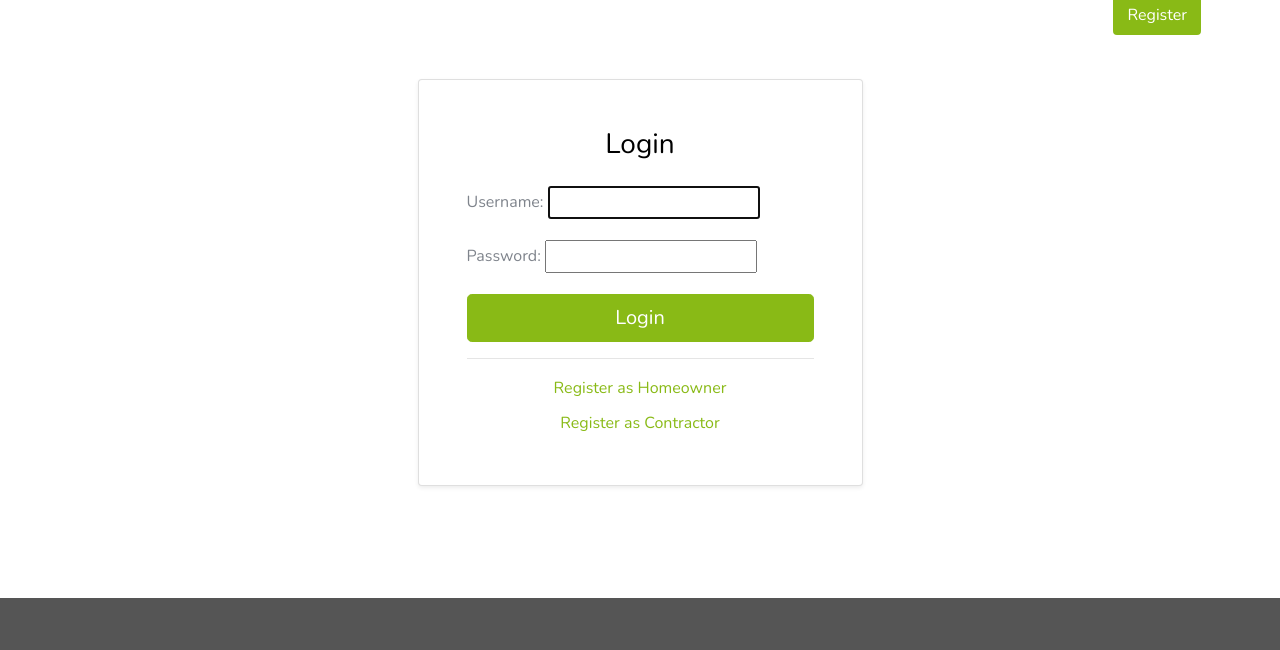
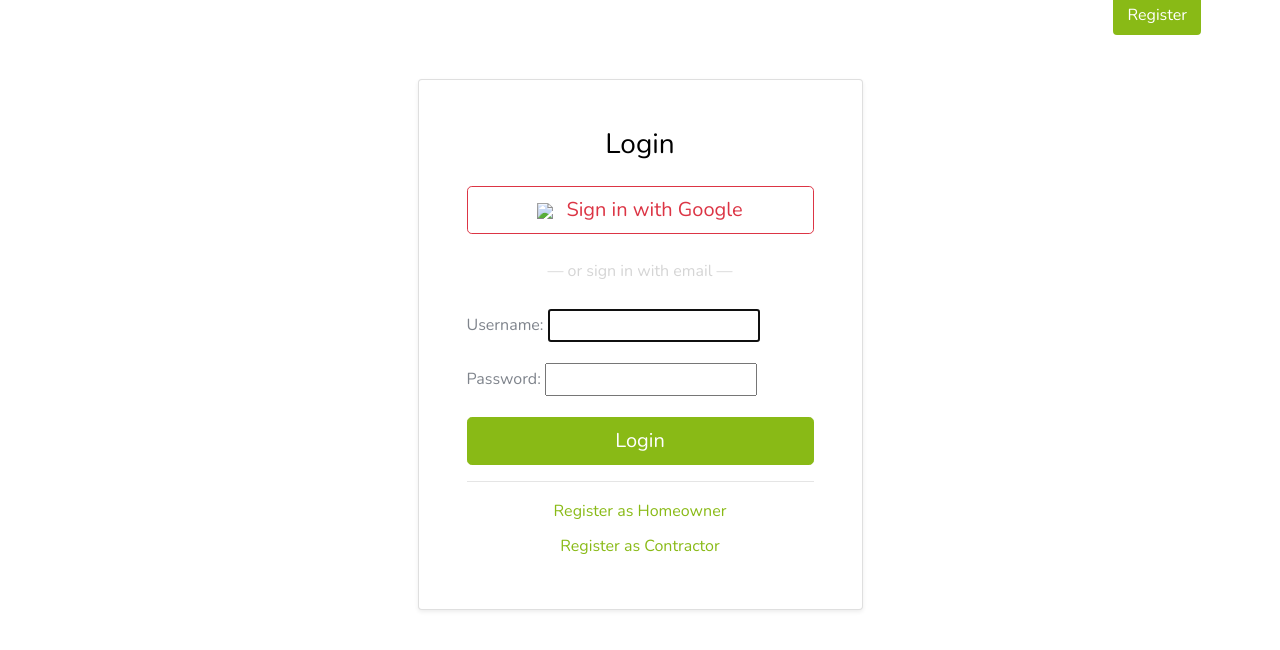
Before and after one commit to kenetworkltd-oss/Contractorboard, a Django app: page /accounts/login/ in a window 1280 px wide. Shown: the part 33-683 px from the top of the page. Run offline with Django 5.2, Linux system fonts and the light colour scheme; some libraries are stand-ins or nearby versions; some web fonts are replaced.

Commit message:
feat: add Google OAuth2 sign-in button to login template

```diff
--- a/templates/accounts/login.html
+++ b/templates/accounts/login.html
@@ -1,4 +1,5 @@
 {% extends 'base.html' %}
+{% load socialaccount %}
 
 {% block title %}Login — ContractorBoard{% endblock %}
 
@@ -10,6 +11,17 @@
         <div class="card shadow-sm">
           <div class="card-body p-5">
             <h3 class="mb-4 text-center">Login</h3>
+
+            <!-- Google Sign-in -->
+            <a href="{% provider_login_url 'google' %}"
+              class="btn btn-outline-danger btn-block btn-lg mb-4">
+              <img src="https://www.google.com/favicon.ico"
+                width="20" class="mr-2">
+              Sign in with Google
+            </a>
+
+            <div class="text-center text-muted mb-4">— or sign in with email —</div>
+
             <form method="POST">
               {% csrf_token %}
               {{ form.as_p }}
```
